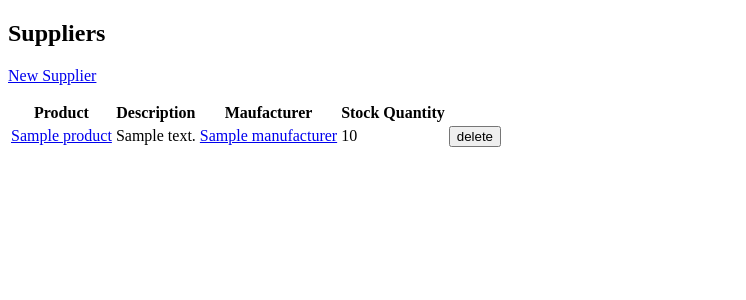
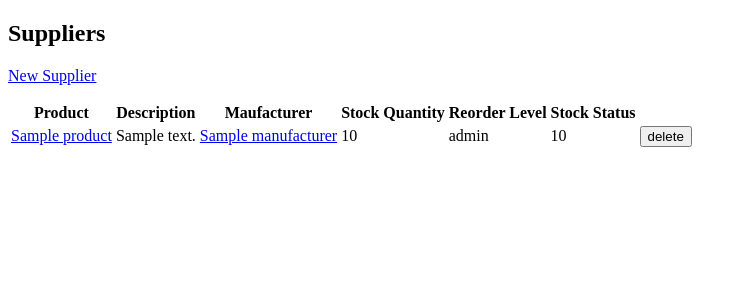
Before and after one commit to murrayscott/project1, a Flask app: page /suppliers in a window 1280 px wide. Shown: the part 70-370 px from the top of the page, without its empty margins (0-746 px from the left). Run offline with Flask 2, Linux system fonts and the light colour scheme; a database or web service that is not in the repository returns one stand-in record (values such as "Sample title"); some libraries are stand-ins or nearby versions.

Commit message:
added basic stock level calculation to suppliers/index.html

```diff
--- a/templates/suppliers/index.html
+++ b/templates/suppliers/index.html
@@ -13,6 +13,8 @@
     <th>Description</th>
     <th>Maufacturer</th>
     <th>Stock Quantity</th>
+    <th>Reorder Level</th>
+    <th>Stock Status</th>
   </tr>
   {% for supplier in suppliers %}
   <tr>
@@ -20,6 +22,8 @@
     <td>{{ supplier.product.description}} </td>
     <td><a href="/manufacturers/{{ supplier.manufacturer.id }}"> {{supplier.manufacturer.name}} </a></td>
     <td>{{ supplier.product.stock_qty }} </td>
+    <td>{{ supplier.product.reorder_level }} </td>
+    <td>{{ supplier.product.stock_qty - supplier.product.reorder_level }} </td>
     <td>
       <form action="/suppliers/{{ supplier.id }}/delete" method="POST">
         <input type="submit" value="delete" />
```
